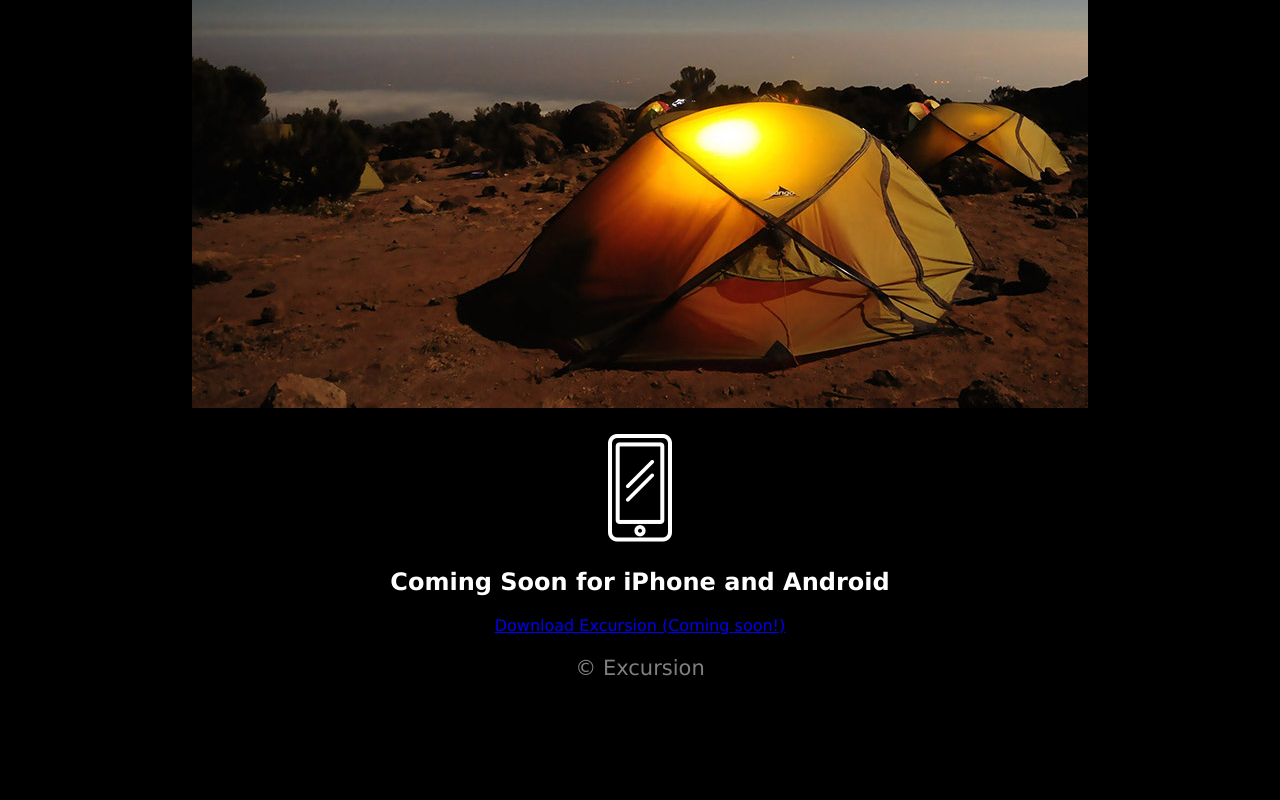
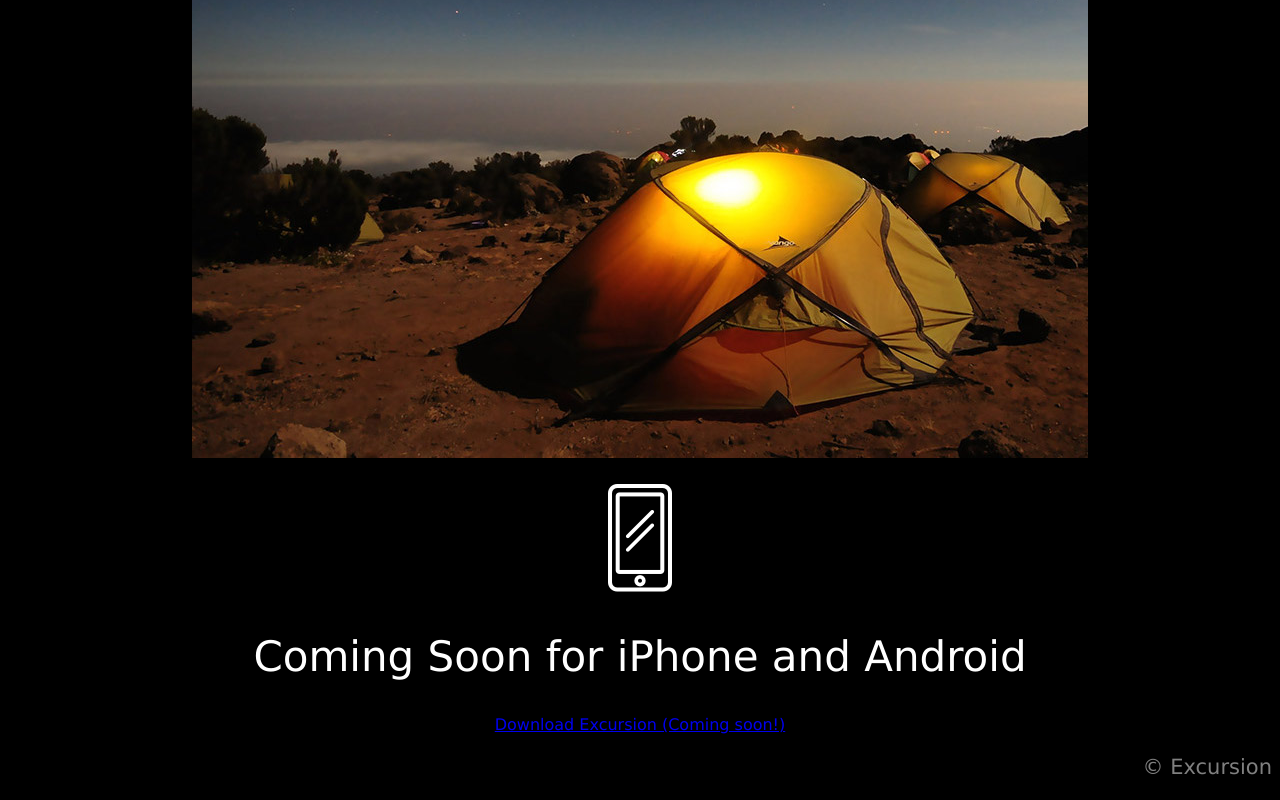
Before and after one commit to emay10/excursion, a plain HTML site: page index.html in a window 1280 px wide. Shown: the part 605-1405 px from the top of the page. Before the commit the page ends 1306 px from the top, so only its background shows below. Drawn offline with Linux system fonts and the light colour scheme.

Commit message:
Finalize styles

```diff
--- a/index.html
+++ b/index.html
@@ -12,7 +12,7 @@
     </p>
 
     <!-- Phone video  -->
-      <video controls autoplay src="./resources/videos/MP4 stock video.mp4">
+      <video controls autoplay loop src="./resources/videos/MP4 stock video.mp4">
       </video>
 
     <h2>Your personal travel guide</h2>
--- a/resources/css/style.css
+++ b/resources/css/style.css
@@ -14,7 +14,16 @@ h1 {
   font-size: 50px;
 }
 
+h2 {
+  font-size: 42px;
+  font-weight: 300;
+}
+
 .link {
   color: aquamarine;
   font-size: 16px
 }
+
+.copyright {
+  text-align: right;
+}
```
